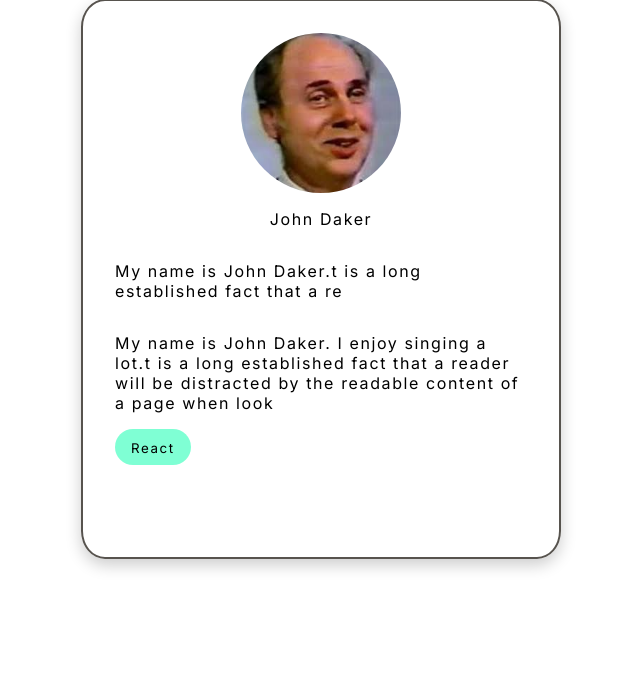
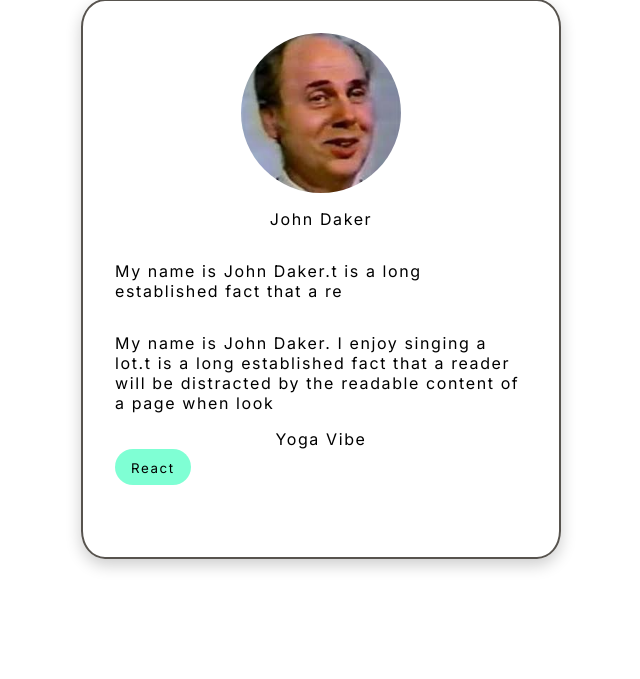
Before and after one commit to crispybacon233/udemy-django, a Django app: page /users/profile/55b3d065-0f4f-4b42-8597-c6fef21f6624 in a window 1280 px wide. Shown: the part 217-896 px from the top of the page, without its empty margins (319-959 px from the left). Run offline with Django 5.2, Linux system fonts and the light colour scheme; data comes from the database, SQL or seed files in the repository.

Commit message:
linking to project from profile page now works

```diff
--- a/projects/templates/projects/project.html
+++ b/projects/templates/projects/project.html
@@ -1,8 +1,12 @@
 {% extends 'base.html' %}
 {% load static %}
+
+
 {% block content %}
 
+
 <h1>{{ projectObj.title }}</h1>
+<a href="{% url 'user-profile-page' projectObj.owner.id %}">{{ projectObj.owner }}</a>
 <img style="width: 500px;" src="{{ projectObj.featured_image.url }}" alt="Featured Image">
 <div class="projectDesc">
     <p class="desc">Description: {{ projectObj.description }}</p>
--- a/users/templates/users/user-profile.html
+++ b/users/templates/users/user-profile.html
@@ -8,6 +8,12 @@
         <p>{{ profile.name }}</p>
         <p>{{ profile.short_intro|slice:":60"}}</p>
         <p>{{ profile.bio|slice:":150" }}</p>
+
+        <div class="projectsContainer">
+            {% for project in profile.project_set.all %}
+            <a href="{% url 'project' project.id %}">{{ project }}</a>
+            {% endfor %}
+        </div>
         <div class="skillsContainer">
             {% for skill in profile.skill_set.all %}
             <span class="skillPill">
```
